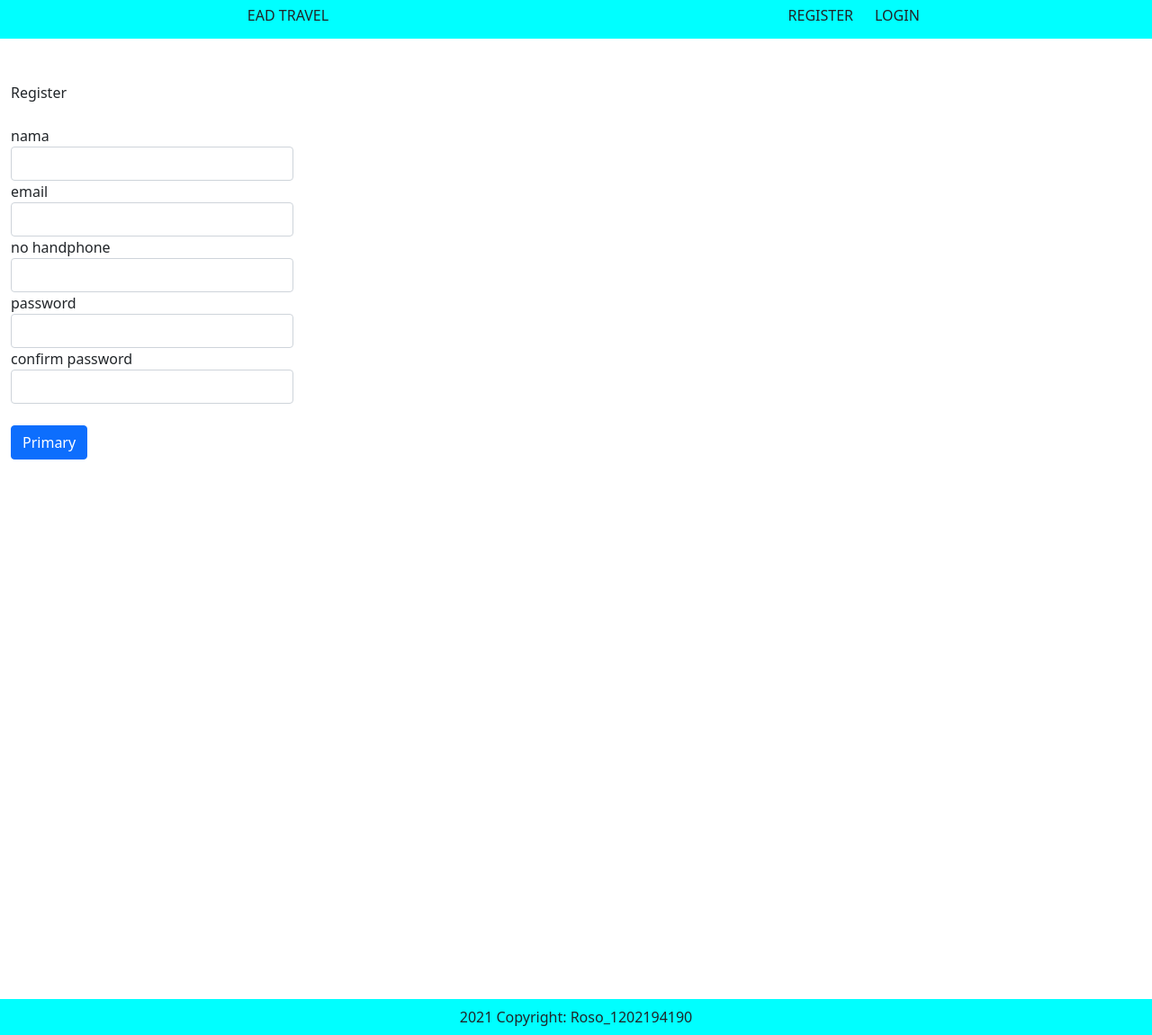
After one commit to rosoyuwono/GAI-ROSO-1202194190, a PHP site: page /index.php?page=register in a window 1280 px wide. The commit adds this page. Shown: the whole page at 90% size. Run offline with PHP 8.4, Linux system fonts and the light colour scheme.

Commit message:
Add files via upload

```diff
--- /dev/null
+++ b/footer.php
@@ -0,0 +1,11 @@
+<!-- footer -->
+
+<div class="container-fluid">
+    <div class="footer row py-2">
+            <div class="creator col text-center">
+                2021 Copyright: Roso_1202194190
+            </div>
+        </div>
+    </body>
+    </html>
+</div>
--- /dev/null
+++ b/index.php
@@ -0,0 +1,29 @@
+<?php
+// require('database.php');
+require('navbar.php');
+?>
+
+<?php
+    if(isset($_GET['page'])){
+        $page = $_GET['page'];
+
+          switch ($page) {
+            case 'home':
+              include "travel.php";
+              break;
+            case 'register':
+              include "register.php";
+              break;
+            case 'login':
+              include "login.php";
+              break;
+          }
+      }else{
+        include "travel.php";
+      }
+?>
+
+<br><br><br><br><br><br><br><br><br><br><br><br><br><br><br><br><br><br><br><br><br><br><br>
+<?php
+require('footer.php');
+?>
--- /dev/null
+++ b/navbar.php
@@ -0,0 +1,26 @@
+<!DOCTYPE html>
+<html lang="en">
+<head>
+    <meta charset="UTF-8">
+    <meta http-equiv="X-UA-Compatible" content="IE=edge">
+    <meta name="viewport" content="width=device-width, initial-scale=1.0">
+    <link href="https://cdn.jsdelivr.net/npm/bootstrap@5.1.3/dist/css/bootstrap.min.css" rel="stylesheet" integrity="sha384-1BmE4kWBq78iYhFldvKuhfTAU6auU8tT94WrHftjDbrCEXSU1oBoqyl2QvZ6jIW3" crossorigin="anonymous">
+    <title>Document</title>
+    <link rel="stylesheet" href="style.css">
+</head>
+<body>
+    <!-- navbar -->
+
+    <div class="container-fluid">
+        <div class="nav row py-2">
+            <div class="travel col-6 text-center">
+                <h6>EAD TRAVEL</h6>
+            </div>
+            <div class="chart col-3 text-end">
+                <h6>REGISTER</h6>
+            </div>
+            <div class="profile col-3 text-start">
+                <h6>LOGIN</h6>
+            </div>
+        </div>
+    </div>
--- /dev/null
+++ b/register.php
@@ -0,0 +1,31 @@
+<div class="container-fluid">
+    <div class="register raw justify-content-center my-5">
+        <div class="register col-3">
+            <div class="T-regis text-ceter">
+                Register
+            </div>
+            <div class="block">
+                &nbsp
+            </div>
+            <form action="">
+                <label for="">nama</label>
+                <input type="email" class="form-control" id="exampleInputEmail1" aria-describedby="emailHelp">
+
+                <label for="">email</label>
+                <input type="email" class="form-control" id="exampleInputEmail1" aria-describedby="emailHelp">
+
+                <label for="">no handphone</label>
+                <input type="email" class="form-control" id="exampleInputEmail1" aria-describedby="emailHelp">
+
+                <label for="">password</label>
+                <input type="email" class="form-control" id="exampleInputEmail1" aria-describedby="emailHelp">
+
+                <label for="">confirm password</label>
+                <input type="email" class="form-control" id="exampleInputEmail1" aria-describedby="emailHelp">
+                <br>
+                <button type="button" class="btn btn-primary">Primary</button>
+            </form>
+
+        </div>
+    </div>
+</div>
--- a/style.css
+++ b/style.css
@@ -1,97 +1,16 @@
 *{
-    margin: 0;
-    padding: 0;
+    margin: 0px;
+    padding: 0px;
 }
-
 .nav{
-    margin: auto;
-    text-align: center;
-    font-family:monospace;
-    width: 100%;
-    font-size: 20px;
-
-}
-
-.nav ul{
-    background:black;
-    list-style: none;
-    position: relative;
-    display:inline-table;
-    width: 100%;
-    padding: 20px;
-
-}
-
-.nav ul li{
-    float:left;
-}
-
-.nav ul li:hover{
-    background: black ;
-}
-
-.nav ul li:hover a{
-    color:snow;
-}
-.nav ul li a{
-    display: black;
-    padding:20px;
-    color: grey;
-    text-decoration: none;
-    width: 40%;
-}
-
-.jumbotron iframe{
-    width:615px;
-    height:300px;
-    position: relative;
-    left: 30%;
-}
-
-.display-3{
-    text-align: center;
-    font-size:250%;
-    font-family:Tahoma;
-
-}
-
-.lead{
-    text-align: center;
-
-}
-
-.att{
-
-    font-size:200%;
-    text-align: center;
-    font-family: Tahoma;
-
-}
-
-.aat{
-
-    text-align:end;
-    column-count: 2;
-    column-fill:auto;
-
-}
-
-.ln{
-    text-align: center;
-}
-
-.ri{
-    text-align: center;
+    background-color: aqua;
 }
 
 .footer{
-    text-align: center;
+    background: aqua;
+    position: static;
 }
 
-.o{
-    text-align: center;
+.title{
+    background: brown;
 }
-
-.m{
-    color: blue;
-}
```
Also changed, not shown: chart.php (added, +19 -0 lines), database.php (added, +10 -0 lines), login.php (added, +21 -0 lines), profile.php (added, +35 -0 lines), travel.php (added, +45 -0 lines).
